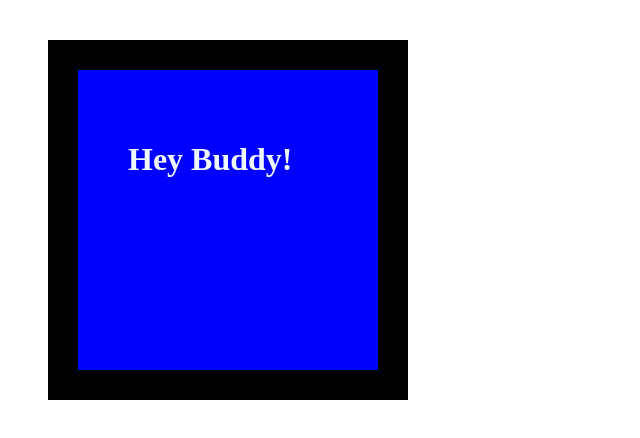
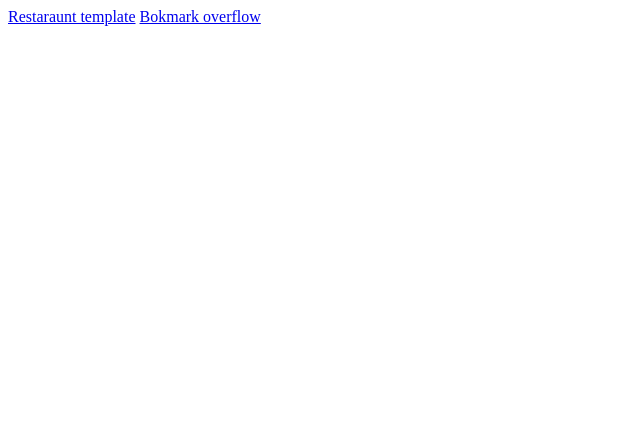
Before and after one commit to sukumar-chennari/day14-1-5, a plain HTML site: page index.html in a window 1280 px wide. Shown: the whole page, without its empty margins (0-640 px from the left). Drawn offline with Linux system fonts and the light colour scheme.

Commit message:
made modifications on root folder

```diff
--- a/index.html
+++ b/index.html
@@ -3,25 +3,10 @@
 <head>
     <meta charset="UTF-8">
     <meta name="viewport" content="width=device-width, initial-scale=1.0">
-    <title>Box model</title>
-    <style>
-        .box-div{
-            height: 200px;
-            width:200px;
-            color: aliceblue;
-            background-color: blue;
-            padding: 50px;
-            border: 30px solid black;
-            margin: 40px;
-
-
-        }
-    </style>
+    <title>Document</title>
 </head>
 <body>
-    <div class="box-div">
-        <h1>Hey Buddy!</h1>
-    </div>
-
+    <a href="https://sukumar-chennari.github.io/day14-1-5/restaraunt">Restaraunt template</a>
+    <a href="https://sukumar-chennari.github.io/day14-1-5/book1">Bokmark overflow</a>
 </body>
 </html>
```
Also changed, not shown: index1.html (added, +27 -0 lines), bookmark-overflow.html (deleted).
